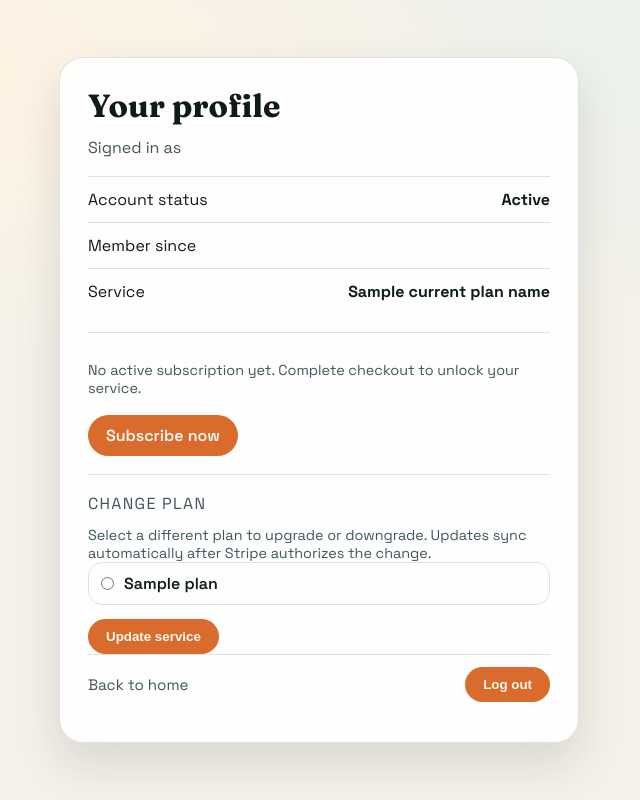
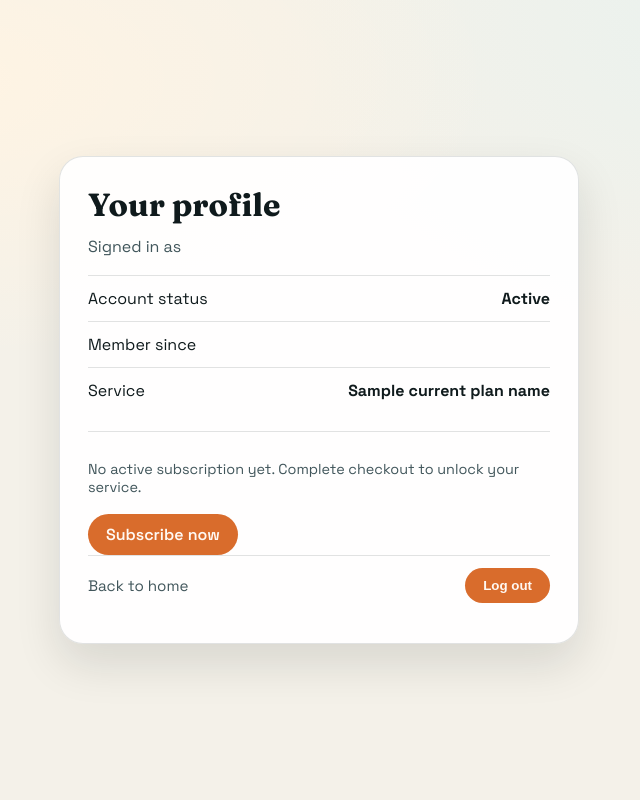
Before and after one commit to athena-live/lily, a Django app: template home/templates/home/profile.html in a window 1280 px wide. Shown: the whole page, without its empty margins (321-961 px from the left). Run offline with Django 3.2, Linux system fonts and the light colour scheme; the template is opened without the code that fills it: most values are stand-ins (such as "Sample title", 1, 10 or a date in 2020).

Commit message:
Done. “Change plan” and “Cancel plan” now live inside the View plan popup. Clicking View plan opens the modal, and Change plan scrolls to the plan selector inside the modal.
What changed

Moved the change-plan form into the modal.
Kept cancel plan action in the modal.
The page no longer shows the change-plan section outside the modal.
Added smooth scroll to the plan list in the popup.

```diff
--- a/home/templates/home/profile.html
+++ b/home/templates/home/profile.html
@@ -209,31 +209,7 @@
         </div>
       {% endif %}
 
-      {% if service_plans %}
-        <div class="section" id="change-plan">
-          <div class="section-title">Change plan</div>
-          <div class="plan-note">
-            Select a different plan to upgrade or downgrade. Updates sync automatically after Stripe
-            authorizes the change.
-          </div>
-          <form method="post" action="{% url 'home:change_subscription' %}">
-            {% csrf_token %}
-            <div class="plan-list">
-              {% for plan in service_plans %}
-                <label class="plan-option">
-                  <input
-                    type="radio"
-                    name="price_id"
-                    value="{{ plan.price_id }}"
-                    {% if plan.price_id == current_price_id %}checked{% endif %} />
-                  <span class="plan-name">{{ plan.name }}</span>
-                </label>
-              {% endfor %}
-            </div>
-            <button class="btn" type="submit">Update service</button>
-          </form>
-        </div>
-      {% else %}
+      {% if not has_active_subscription and not service_plans %}
         <div class="section">
           <div class="section-title">Service</div>
           <div class="plan-note">Add your Stripe price IDs in settings to enable plan changes.</div>
@@ -256,13 +232,40 @@
           <h2 id="planModalTitle">Manage your plan</h2>
           <div class="plan-note">Choose how you want to update your subscription.</div>
           <div class="modal-actions">
-            <a class="btn" href="#change-plan" data-close-modal>Change plan</a>
+            {% if service_plans %}
+              <a class="btn" href="#change-plan-form" data-open-plans>Change plan</a>
+            {% endif %}
             <form method="post" action="{% url 'home:cancel_subscription' %}">
               {% csrf_token %}
               <button class="btn btn-ghost" type="submit">Cancel plan</button>
             </form>
             <button class="btn btn-ghost" type="button" data-close-modal>Close</button>
           </div>
+          {% if service_plans %}
+            <div class="section" id="change-plan-form">
+              <div class="section-title">Change plan</div>
+              <div class="plan-note">
+                Select a different plan to upgrade or downgrade. Updates sync automatically after
+                Stripe authorizes the change.
+              </div>
+              <form method="post" action="{% url 'home:change_subscription' %}">
+                {% csrf_token %}
+                <div class="plan-list">
+                  {% for plan in service_plans %}
+                    <label class="plan-option">
+                      <input
+                        type="radio"
+                        name="price_id"
+                        value="{{ plan.price_id }}"
+                        {% if plan.price_id == current_price_id %}checked{% endif %} />
+                      <span class="plan-name">{{ plan.name }}</span>
+                    </label>
+                  {% endfor %}
+                </div>
+                <button class="btn" type="submit">Update service</button>
+              </form>
+            </div>
+          {% endif %}
         </div>
       </div>
     {% endif %}
@@ -271,6 +274,8 @@
       const openButtons = document.querySelectorAll("[data-open-modal]");
       const closeButtons = document.querySelectorAll("[data-close-modal]");
       const modal = document.querySelector("[data-modal]");
+      const planLink = document.querySelector("[data-open-plans]");
+      const planSection = document.getElementById("change-plan-form");
 
       const openModal = () => {
         if (!modal) return;
@@ -285,6 +290,12 @@
       };
 
       openButtons.forEach((button) => button.addEventListener("click", openModal));
+      if (planLink && planSection) {
+        planLink.addEventListener("click", (event) => {
+          event.preventDefault();
+          planSection.scrollIntoView({ behavior: "smooth", block: "start" });
+        });
+      }
       closeButtons.forEach((button) => button.addEventListener("click", closeModal));
 
       if (modal) {
```
